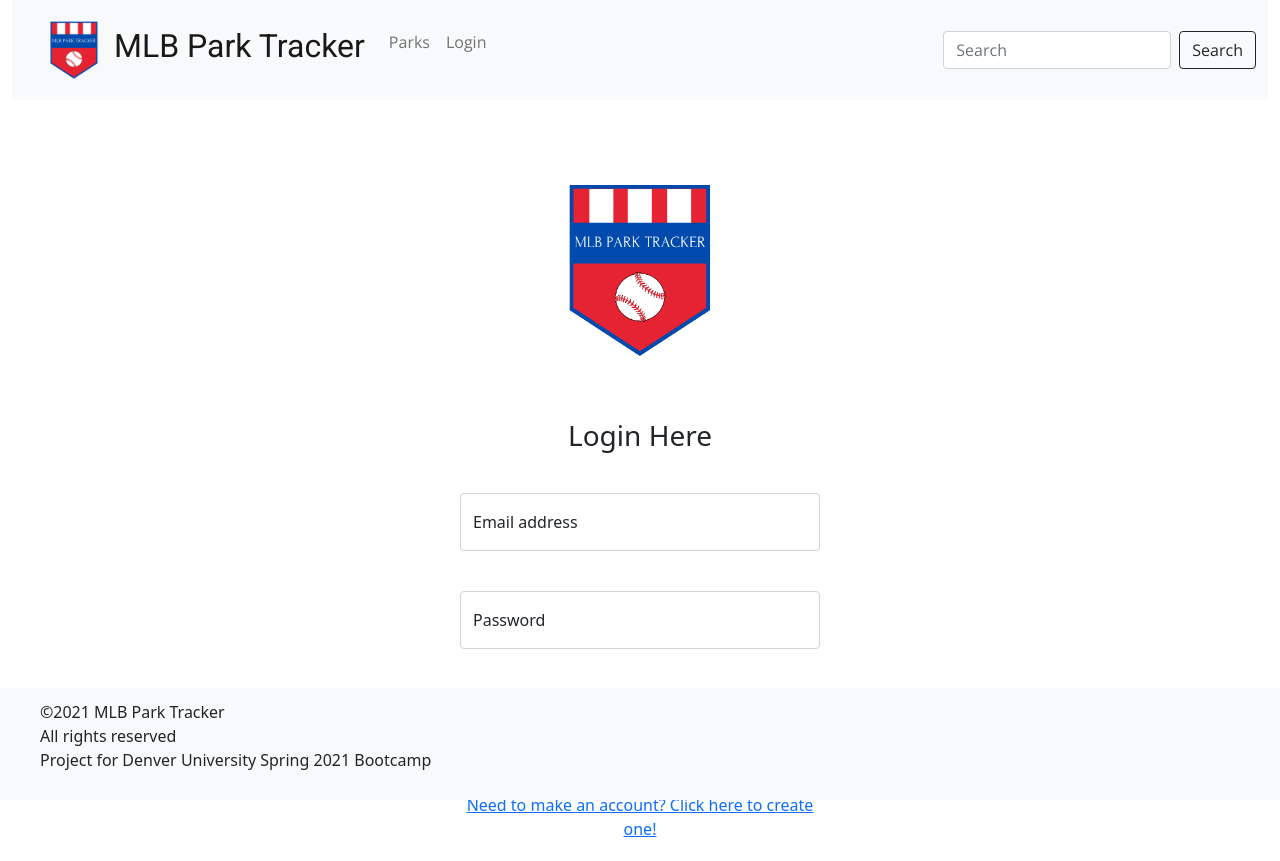
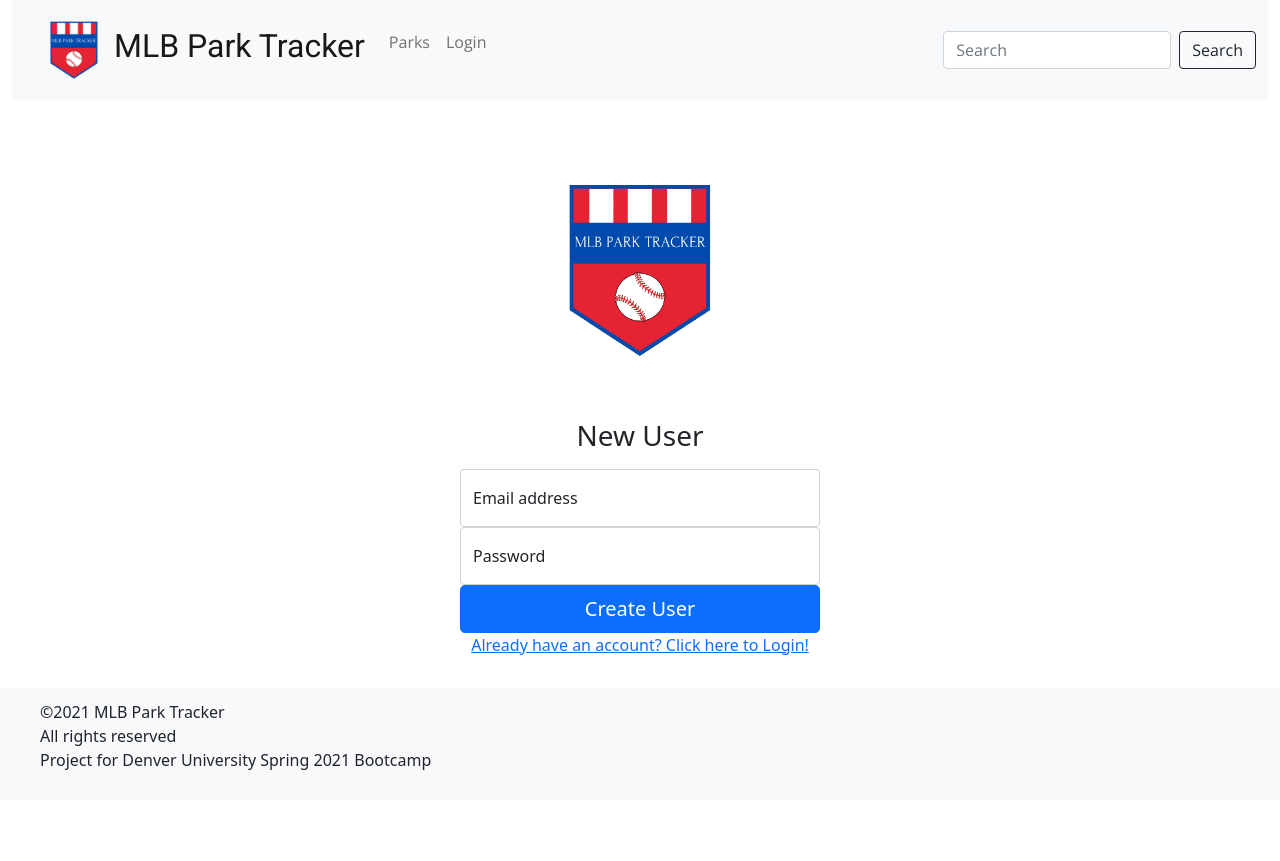
Before and after one commit to jongregory75/MLB-Ballpark-Tracker, a React (Create React App) app in the folder client/: page /createUser in a window 1280 px wide. After the commit the page ends 800 px from the top, so only its background shows below. Built offline with nearby package versions, Linux system fonts and the light colour scheme.

Commit message:
Added switch to router, added front end routes, fixed up components and pages to use the routes

```diff
--- a/client/src/App.js
+++ b/client/src/App.js
@@ -4,6 +4,7 @@ import { ApolloClient, ApolloProvider, InMemoryCache } from "@apollo/client";
 
 //TODO build out pages based on features we want to implement
 
+import Home from "./pages/Home";
 import CreateUser from "./pages/CreateUser";
 import Login from "./pages/Login";
 import Header from "./components/Header";
@@ -18,9 +19,17 @@ function App() {
   return (
     <ApolloProvider client={client}>
       <Router>
-        <Header />
-        <Login />
-        <Footer />
+        <Switch>
+          <div>
+            <Header />
+
+            <Route exact path="/" component={Home} />
+            <Route path="/login" component={Login} />
+            <Route path="/createUser" component={CreateUser} />
+
+            <Footer />
+          </div>
+        </Switch>
       </Router>
     </ApolloProvider>
   );
--- a/client/src/pages/CreateUser.js
+++ b/client/src/pages/CreateUser.js
@@ -1,10 +1,13 @@
 import React from "react";
+import { Link } from "react-router-dom";
+
+import logo from "../assets/logo.png";
 
 const CreateUser = () => {
   return (
     <main className="form-signin text-center">
       <form action="POST">
-        <img className="mb-4" src="../client/public/logo.png" alt="Our logo" />
+        <img className="mb-4" src={logo} alt="Our logo" />
         <h1 className="h3 mb-3 fw-normal">New User</h1>
         <div className="form-floating" id="createEmail">
           <input
@@ -27,7 +30,7 @@ const CreateUser = () => {
         <button className="w-100 btn btn-lg btn-primary" type="submit">
           Create User
         </button>
-        <a href="/user/create">Already have an account? Click here to Login!</a>
+        <Link to="/login">Already have an account? Click here to Login!</Link>
       </form>
     </main>
   );
--- a/client/src/pages/Login.js
+++ b/client/src/pages/Login.js
@@ -1,5 +1,6 @@
 import React from "react";
 import logo from "../assets/logo.png";
+import { Link } from "react-router-dom";
 
 const Login = () => {
   return (
@@ -34,9 +35,9 @@ const Login = () => {
         <button className="w-100 btn btn-lg btn-primary" type="submit">
           Login
         </button>
-        <a href="/user/create">
+        <Link to="/createUser">
           Need to make an account? Click here to create one!
-        </a>
+        </Link>
       </form>
     </main>
   );
```
Also changed, not shown: 1 other file (tests, documents, lock files or other folders).
